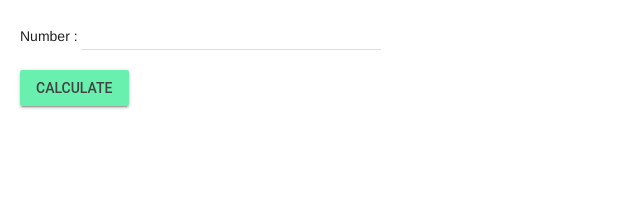
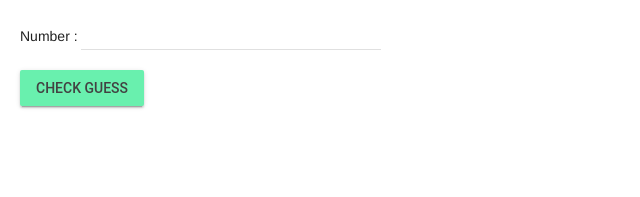
Before and after one commit to MTHS-ICD2O-1-2023/ICD2O-Unit-5-01-hai-tran-2, a plain HTML site: page index.html in a window 1280 px wide. Shown: the part 121-318 px from the top of the page, 0-640 px from the left. Drawn offline with nearby package versions, Linux system fonts and the light colour scheme.

Commit message:
fix mistake

```diff
--- a/index.html
+++ b/index.html
@@ -40,7 +40,7 @@
         <br />
         <button class="mdl-button mdl-js-button mdl-button--raised mdl-js-ripple-effect mdl-button--accent"
           onclick="checkNumber()">
-          Calculate
+          Check Guess
         </button>
       </form>
       <br />
```
